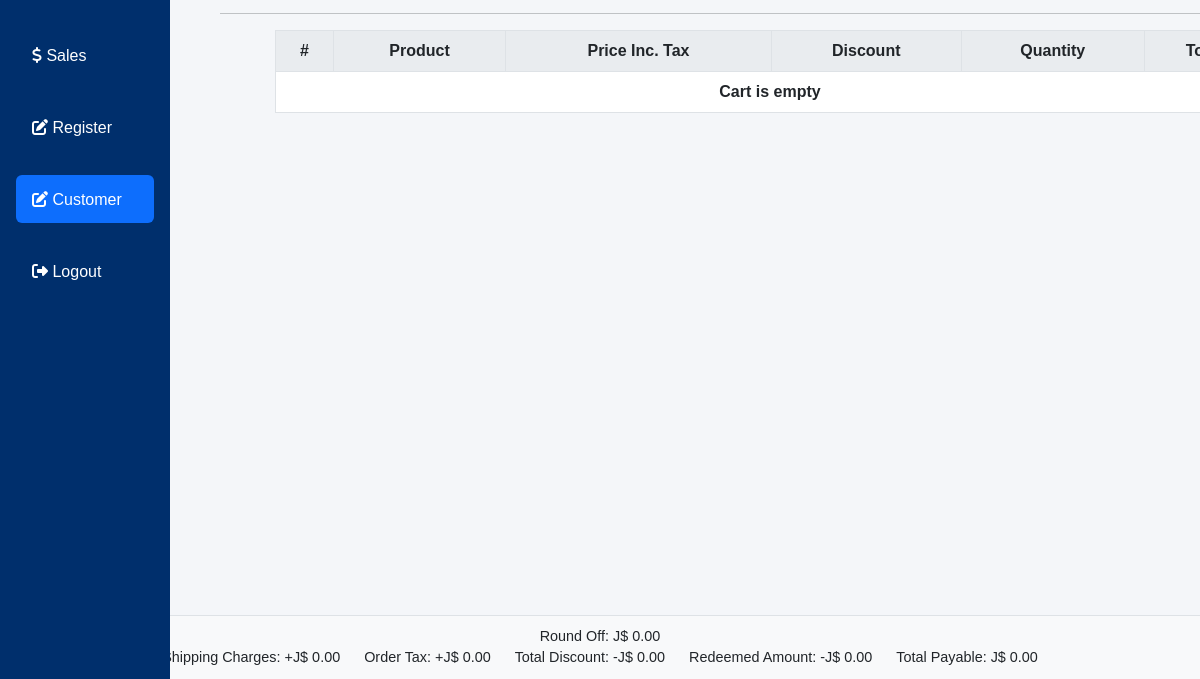
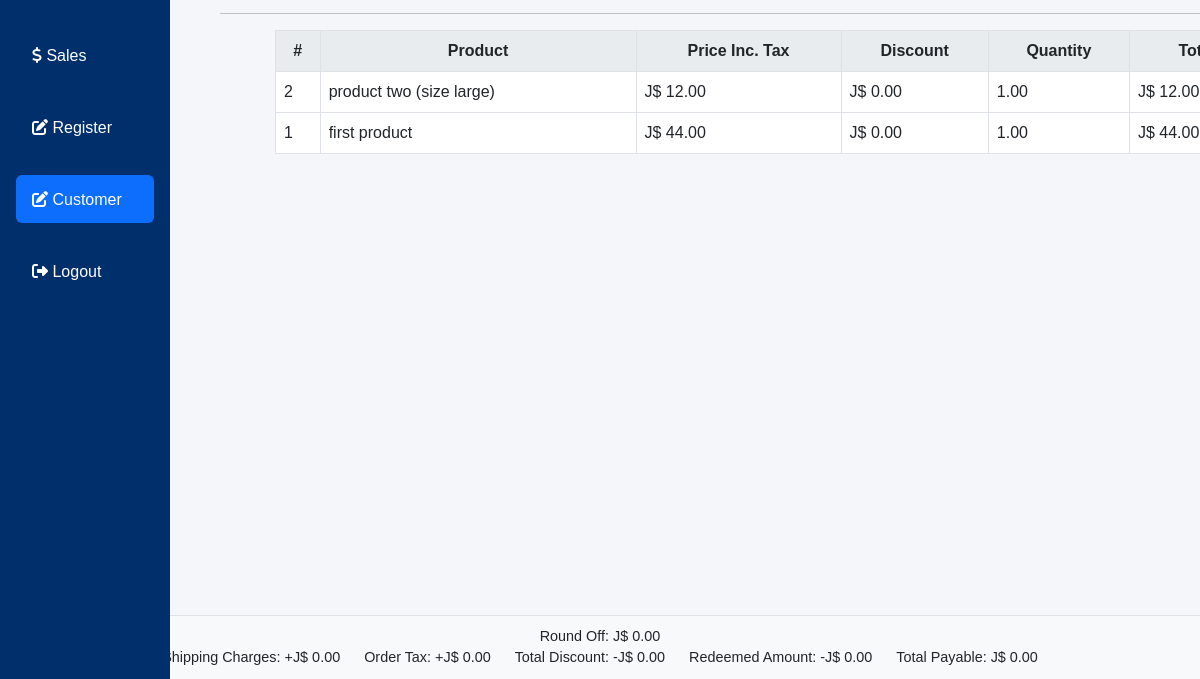
Before and after one commit to SOBAN7AKRAM/POS_Sample, an Electron app: page customer.html in a window 1200 px wide. Shown: the part 121-800 px from the top of the page. Drawn offline with nearby package versions, Linux system fonts and the light colour scheme.

Commit message:
customer table

```diff
--- a/customer.html
+++ b/customer.html
@@ -250,7 +250,25 @@
                 </thead>
                 <tbody>
                     <tr>
-                        <td colspan="6" class="empty-cart">Cart is empty</td>
+                        <!-- <td colspan="6" class="empty-cart">Cart is empty</td> -->
+                         <td>2</td>
+                         <td>product two (size large)</td>
+                        <td>J$ 12.00</td>
+                        <td>J$ 0.00</td>
+                        <td>1.00</td>
+                        <td>J$ 12.00</td>
+
+                    </tr>
+
+                    <tr>
+                        <!-- <td colspan="6" class="empty-cart">Cart is empty</td> -->
+                         <td>1</td>
+                         <td>first product</td>
+                        <td>J$ 44.00</td>
+                        <td>J$ 0.00</td>
+                        <td>1.00</td>
+                        <td>J$ 44.00</td>
+
                     </tr>
                 </tbody>
             </table>
```
